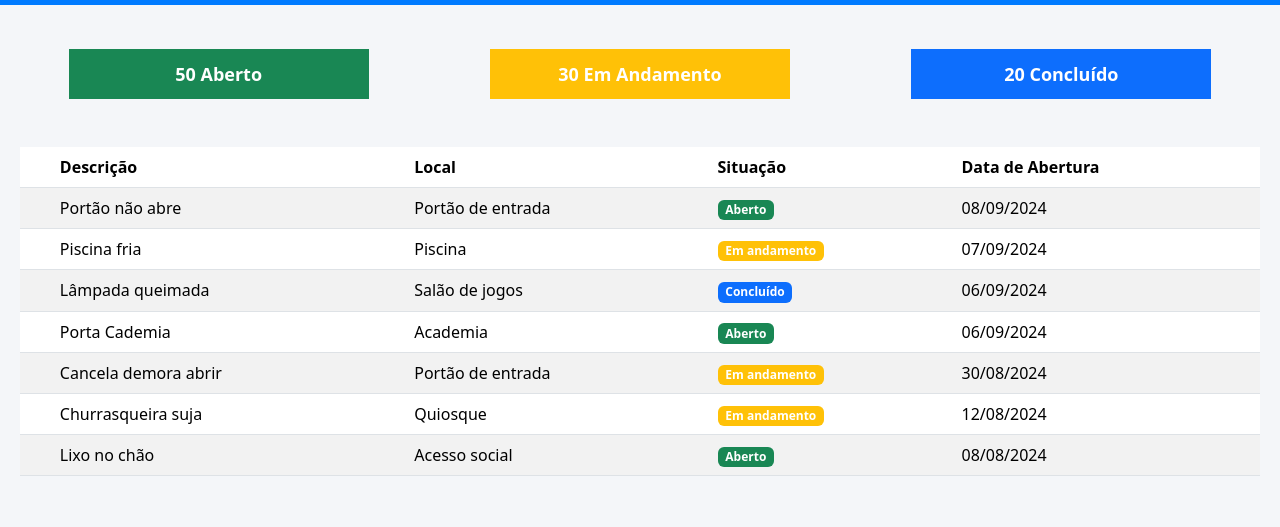
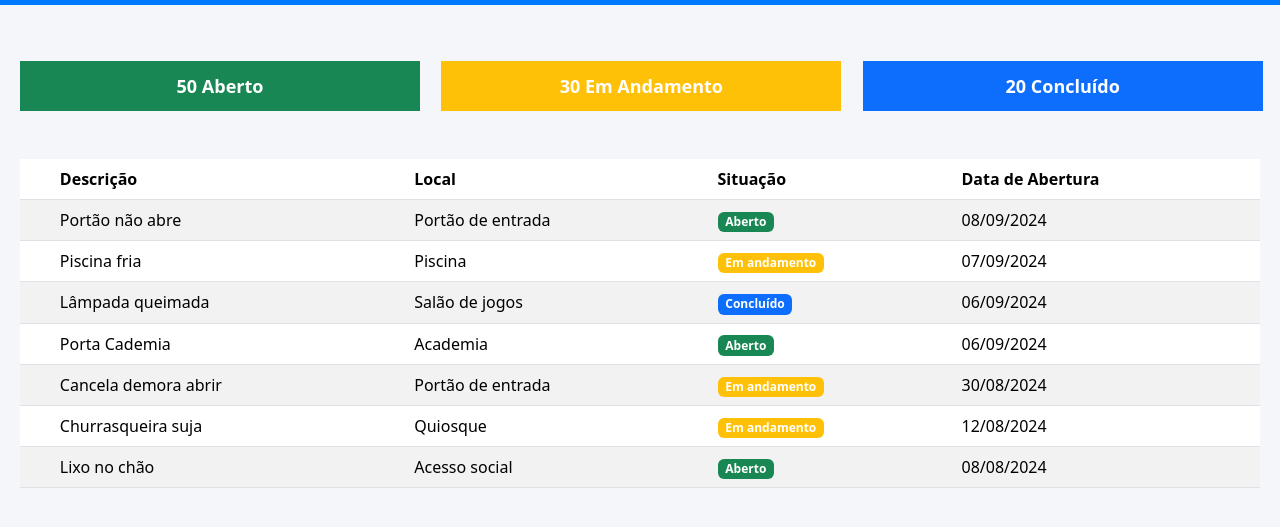
Before and after one commit to andersson601sp/condo, a plain HTML site: page index.html in a window 1280 px wide. Shown: the part 51-578 px from the top of the page. Drawn offline with nearby package versions, Linux system fonts and the light colour scheme.

Commit message:
Add files via upload

```diff
--- a/index.html
+++ b/index.html
@@ -14,7 +14,7 @@
             padding: 20px;
         }
         .chart {
-            width: 300px;
+            width: 400px;
             height: 50px;
             border-radius: 0%;
             display: flex;
@@ -24,6 +24,7 @@
             font-size: 18px;
             font-weight: bold;
             margin: 0 auto;  /* Centraliza o gráfico */
+            margin-top: 12px;
         }
         .nav-link {
             color: white;
```
Also changed, not shown: lista-chamados.html (+2 -1 lines).
